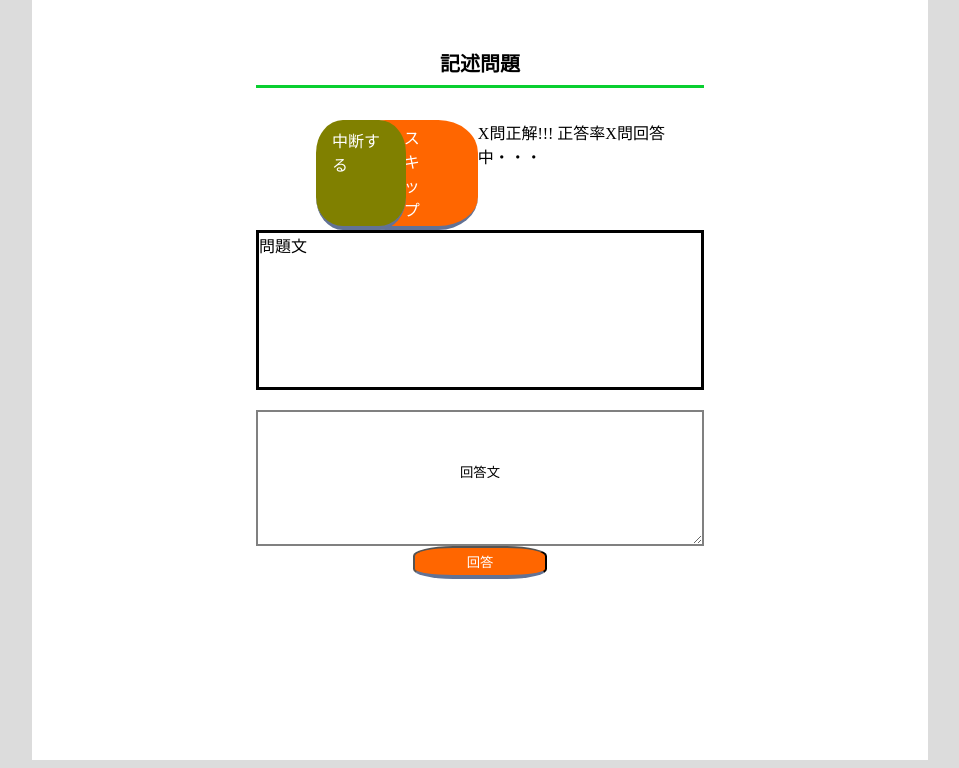
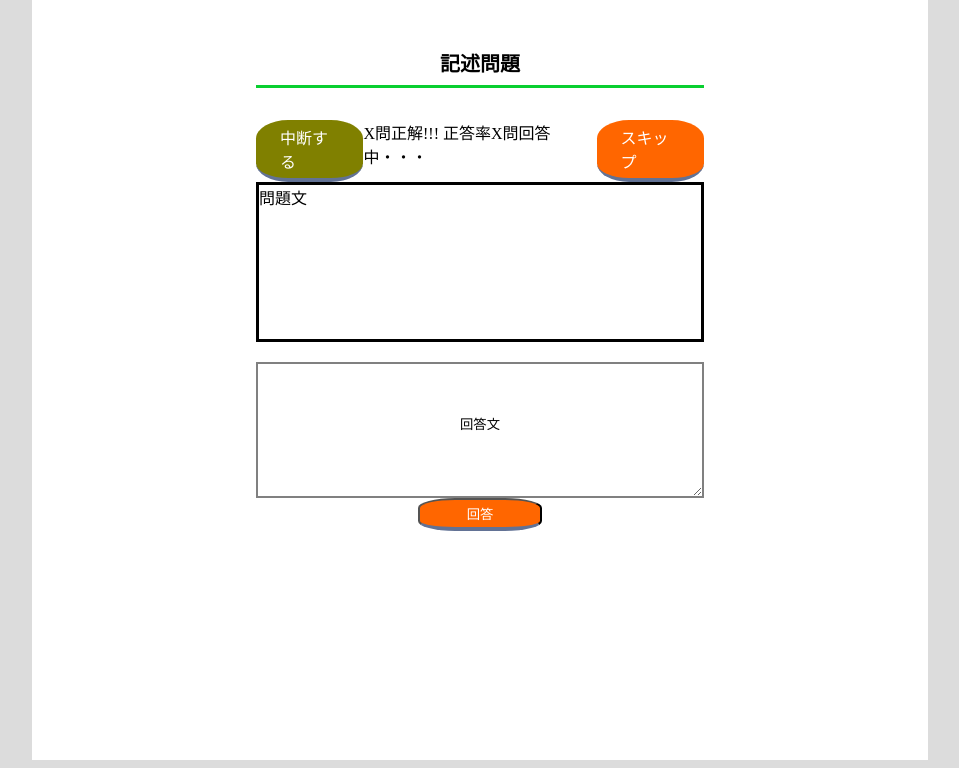
Before and after one commit to yuatomo/-------------, a PHP site: page /solveQuestion/description.html in a window 1280 px wide. Shown: the part 120-888 px from the top of the page, without its empty margins (160-1119 px from the left). Run offline with PHP 8.4, Linux system fonts and the light colour scheme.

Commit message:
問題ページの記述問題ボタン配置修正

```diff
--- a/solveQuestion/css/description.css
+++ b/solveQuestion/css/description.css
@@ -43,7 +43,6 @@ h1{
     color: #FFF;
     border-bottom: solid 4px #627295;
     border-radius: 30%;
-    width: 30%;
     text-align: center;
 
 
@@ -65,13 +64,12 @@ h1{
 .skip {
   box-sizing: border-box;
   margin: 0 auto;
-  padding: 0.3em 3.5em;
+  padding: 0.3em 1.5em;
   background: #FF6600;/*ボタン色*/
   color: #FFF;
   border-bottom: solid 4px #627295;
   border-radius: 30%;
-  width: 30%;
-  text-align: center;
+
 
 
 
@@ -108,23 +106,23 @@ h1{
 	border: 2px solid #808080;
 	color: #000000;
 	transition: 0.5s;
-    font-size: 20px;
-    position: relative;
-    top:-40px;
+  font-size: 20px;
+  position: relative;
+  top:-40px;
 
 }
 
 /*中断するボタン*/
 .interruption {
   display: inline-block;
-  padding: 0.5em 1em;
+  padding: 0.3em 1.5em;
   text-decoration: none;
   background: #808000;/*ボタン色*/
   color: #FFF;
   border-bottom: solid 4px #627295;
   border-radius: 30%;
   position: relative;
-  left: 60px;
+
 }
 .interruption:active {
   /*ボタンを押したとき*/
--- a/solveQuestion/description.html
+++ b/solveQuestion/description.html
@@ -34,8 +34,8 @@
                 <div class="container">
                 <div class="tes">
                     <a class="interruption">中断する</a>
+                    <a class="now">X問正解!!! 正答率X問回答中・・・</a>
                     <a class="skip">スキップ</a>
-                    <a class="now">X問正解!!! 正答率X問回答中・・・</a>
                 </div>
                 <div class="mondaibun">
                 <a class="Problemstatement">問題文</a>
```
